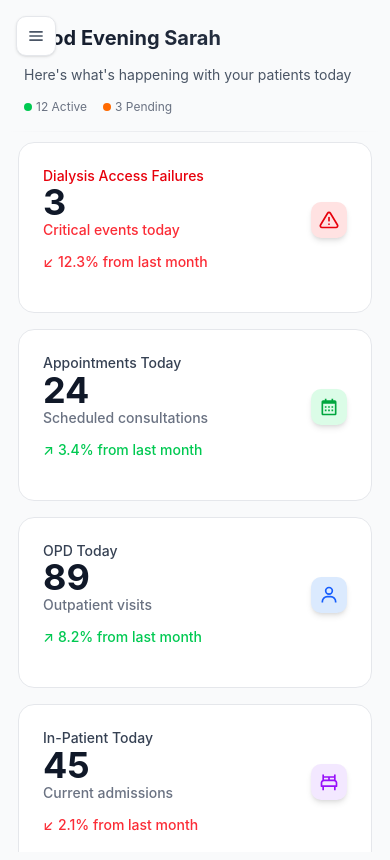
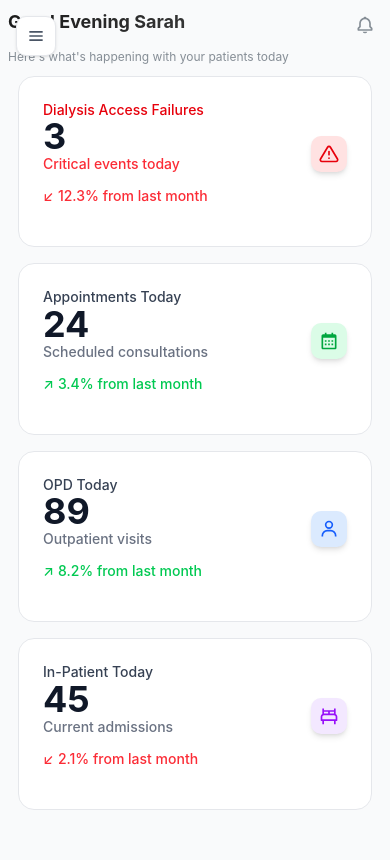
Before and after one commit to kibochamark/tac-client, a Next.js app: page /dashboard in a window 390 px wide. Built offline with nearby package versions, Linux system fonts and the light colour scheme.

Commit message:
refactor: update components to use Mantine for improved styling and responsiveness; enhance layout and accessibility of buttons, tables, and headers

```diff
--- a/src/components/add-patient-button.tsx
+++ b/src/components/add-patient-button.tsx
@@ -1,5 +1,6 @@
 // components/AddPatientButton.tsx
 import React from 'react'
+import { Button, Text } from '@mantine/core'
 import { BiPlus } from 'react-icons/bi'
 
 interface AddPatientButtonProps {
@@ -9,19 +10,27 @@ interface AddPatientButtonProps {
 }
 
 export const AddPatientButton = ({ isCollapsed, isMobile, onClick }: AddPatientButtonProps) => {
-  const baseBtnClasses = "w-full flex items-center rounded-full p-4 transition-all duration-200"
-  const collapsed = (isCollapsed && !isMobile) ? 'justify-center' : 'space-x-3'
-
   return (
-    <div className="p-2">
-      <button
-        onClick={onClick}
-        className={`${baseBtnClasses} ${collapsed} bg-gradient-to-r from-green-300 to-blue-500 via-cyan-500 hover:bg-green-700 text-white`}
-        title={(isCollapsed && !isMobile) ? 'Add Patient' : undefined}
-      >
-        <BiPlus className="w-5 h-5 flex-shrink-0" />
-        {(!isCollapsed || isMobile) && <span className="text-sm font-medium">Add Patient</span>}
-      </button>
-    </div>
+    <Button
+      onClick={onClick}
+      variant="filled"
+      color="green"
+      size="md"
+      fullWidth
+      justify={isCollapsed && !isMobile ? 'center' : 'flex-start'}
+      leftSection={<BiPlus size={20} />}
+      title={(isCollapsed && !isMobile) ? 'Add Patient' : undefined}
+      style={{
+        height: 'auto',
+        padding: '12px 16px',
+        background: 'linear-gradient(135deg, #4ade80 0%, #06b6d4 50%, #3b82f6 100%)',
+      }}
+    >
+      {(!isCollapsed || isMobile) && (
+        <Text size="sm" fw={500} style={{ flex: 1 }} ta="left">
+          Add Patient
+        </Text>
+      )}
+    </Button>
   )
 }
--- /dev/null
+++ b/src/components/badge.tsx
@@ -0,0 +1,68 @@
+// components/Badge.tsx
+import React from 'react'
+
+interface BadgeProps {
+  count: number
+  variant?: 'default' | 'notification' | 'active' | 'inactive'
+  size?: 'sm' | 'md' | 'lg'
+  className?: string
+}
+
+export const Badge = ({
+  count,
+  variant = 'default',
+  size = 'sm',
+  className = ''
+}: BadgeProps) => {
+  const baseClasses = "rounded-full font-medium flex-shrink-0"
+
+  const sizeClasses = {
+    sm: "text-xs px-2 py-0.5",
+    md: "text-sm px-2.5 py-1",
+    lg: "text-base px-3 py-1.5"
+  }
+
+  const variantClasses = {
+    default: "bg-gray-100 text-gray-800",
+    notification: "bg-red-100 text-red-800",
+    active: "bg-blue-100 text-blue-800",
+    inactive: "bg-gray-200 text-gray-600"
+  }
+
+//   const activeVariantClasses = {
+//     default: "bg-white/20 text-white",
+//     notification: "bg-red-200/30 text-white",
+//     active: "bg-white/20 text-white",
+//     inactive: "bg-white/20 text-white"
+//   }
+
+  return (
+    <span
+      className={`${baseClasses} ${sizeClasses[size]} ${variantClasses[variant]} ${className}`}
+    >
+      {count}
+    </span>
+  )
+}
+
+export const ActiveBadge = ({
+  count,
+  size = 'sm',
+  className = ''
+}: Omit<BadgeProps, 'variant'>) => {
+  const baseClasses = "rounded-full font-medium flex-shrink-0"
+
+  const sizeClasses = {
+    sm: "text-xs px-2 py-0.5",
+    md: "text-sm px-2.5 py-1",
+    lg: "text-base px-3 py-1.5"
+  }
+
+  return (
+    <span
+      className={`${baseClasses} ${sizeClasses[size]} bg-white/20 text-white ${className}`}
+    >
+      {count}
+    </span>
+  )
+}
--- a/src/components/header.tsx
+++ b/src/components/header.tsx
@@ -1,6 +1,8 @@
 'use client';
 
+import { ActionIcon, Avatar, Box, Group, Stack, Text } from '@mantine/core';
 import React from 'react';
+import { BiBell } from 'react-icons/bi';
 
 interface DashboardHeaderProps {
   username: string;
@@ -8,6 +10,7 @@ interface DashboardHeaderProps {
   time?: string;
   description?: string;
   showGreeting?: boolean;
+  notificationCount?: number;
 }
 
 const getGreeting = () => {
@@ -23,6 +26,7 @@ const DashboardHeader: React.FC<DashboardHeaderProps> = ({
   time,
   description,
   showGreeting = false,
+
 }) => {
   const greeting = `${getGreeting()} ${username}`;
 
@@ -41,58 +45,95 @@ const DashboardHeader: React.FC<DashboardHeaderProps> = ({
     description || `Here's what's happening with your patients today`;
 
   return (
-    <>
-      <div className="px-4 sm:px-6 lg:px-8">
-        <div className="py-4 sm:py-6">
-          <div className="flex items-start justify-between gap-4">
-            {/* Left Section */}
-            <div className="flex items-start space-x-3 sm:space-x-4 min-w-0 flex-1">
-              <div className="min-w-0 flex-1 -mt-2">
-                {showGreeting ? (
-                  <h1 className="text-xl sm:text-2xl lg:text-3xl font-bold bg-gradient-to-r from-gray-900 to-gray-700 bg-clip-text text-transparent mb-1 py-2">
-                    {greeting}
-                  </h1>
-                ) : (
-                  <h1 className="text-xl sm:text-2xl lg:text-3xl font-bold bg-gradient-to-r from-gray-900 to-gray-700 bg-clip-text text-transparent mb-1 py-2">
-                    {username}
-                  </h1>
-                )}
-                <p className="text-sm sm:text-base text-gray-600 leading-relaxed">
-                  {paragraph}
-                </p>
+    // <Container fluid px={{ base: 'md', sm: 'md', lg: 'sm' }} py={{ base: 'md', sm: 'lg' }}>
+      <Group justify="space-between" align="flex-start" gap="md" wrap="nowrap">
+        {/* Left Section */}
+        <Box style={{ flex: 1, minWidth: 0 }}>
+          <Stack gap="xs">
+            <Text
+              size="xl"
+              fw={700}
+              style={{
+                background: 'linear-gradient(90deg, #1a1a1a 0%, #4a4a4a 100%)',
+                WebkitBackgroundClip: 'text',
+                WebkitTextFillColor: 'transparent',
+                backgroundClip: 'text',
+              }}
+              visibleFrom="sm"
+            >
+              {showGreeting ? greeting : username}
+            </Text>
 
-                {/* Mobile-only quick stats */}
-                <div className="mt-3 flex items-center space-x-4 text-xs text-gray-500 sm:hidden">
-                  <span className="flex items-center">
-                    <div className="w-2 h-2 bg-green-500 rounded-full mr-1"></div>
-                    12 Active
-                  </span>
-                  <span className="flex items-center">
-                    <div className="w-2 h-2 bg-orange-500 rounded-full mr-1"></div>
-                    3 Pending
-                  </span>
-                </div>
-              </div>
-            </div>
+            <Text size="sm" c="dimmed" style={{ lineHeight: 1.6 }} visibleFrom="sm">
+              {paragraph}
+            </Text>
 
-            {/* Right Section - Hidden on mobile */}
-            <div className="hidden lg:flex items-center space-x-4">
-              <div className="text-right">
-                <h3 className="text-sm font-medium text-gray-900">{currentDate}</h3>
-                <p className="text-xs text-gray-500">{currentTime}</p>
-              </div>
+            <Text
+              size="lg"
+              fw={700}
+              style={{
+                background: 'linear-gradient(90deg, #1a1a1a 0%, #4a4a4a 100%)',
+                WebkitBackgroundClip: 'text',
+                WebkitTextFillColor: 'transparent',
+                backgroundClip: 'text',
+              }}
+              hiddenFrom="sm"
+            >
+              {showGreeting ? greeting : username}
+            </Text>
 
-              <div className="w-10 h-10 bg-gradient-to-br from-purple-500 to-blue-500 rounded-full flex items-center justify-center text-white font-semibold shadow-lg">
-                {username.charAt(0).toUpperCase()}
-              </div>
-            </div>
-          </div>
-        </div>
-      </div>
+            <Text size="xs" c="dimmed" style={{ lineHeight: 1.6 }} hiddenFrom="sm">
+              {paragraph}
+            </Text>
 
-      {/* Mobile Bottom Border Gradient */}
-      <div className="md:hidden h-px bg-gradient-to-r from-transparent via-gray-200 to-transparent"></div>
-    </>
+            {/* Mobile-only quick stats */}
+            <Group gap="lg" visibleFrom="sm" hidden>
+              <Group gap="xs">
+                <Box w={8} h={8} bg="green" style={{ borderRadius: '50%' }} />
+                <Text size="xs" c="dimmed">12 Active</Text>
+              </Group>
+              <Group gap="xs">
+                <Box w={8} h={8} bg="orange" style={{ borderRadius: '50%' }} />
+                <Text size="xs" c="dimmed">3 Pending</Text>
+              </Group>
+            </Group>
+          </Stack>
+        </Box>
+
+        {/* Right Section */}
+        <Group gap="md" align="center" hiddenFrom="lg">
+          {/* Mobile notification button */}
+          <ActionIcon
+            variant="subtle"
+            color="gray"
+            size="lg"
+            radius="xl"
+          >
+            <BiBell size={20} />
+          </ActionIcon>
+        </Group>
+
+        <Group gap="md" align="center" visibleFrom="lg">
+          <Stack gap={0} align="flex-end">
+            <Text size="sm" fw={500} c="dark">
+              {currentDate}
+            </Text>
+            <Text size="xs" c="dimmed">
+              {currentTime}
+            </Text>
+          </Stack>
+
+          <Avatar
+            size="lg"
+            radius="xl"
+            gradient={{ from: 'purple', to: 'blue', deg: 45 }}
+            color="purple"
+          >
+            {username.charAt(0).toUpperCase()}
+          </Avatar>
+        </Group>
+      </Group>
+    // </Container>
   );
 };
 
--- a/src/components/notification-button.tsx
+++ b/src/components/notification-button.tsx
@@ -1,34 +1,61 @@
 // components/NotificationButton.tsx
 import React from 'react'
+import { Button, Text, Box } from '@mantine/core'
 import { BiBell } from 'react-icons/bi'
+import { Badge } from './badge'
 
 interface NotificationButtonProps {
     isCollapsed: boolean
     isMobile: boolean
     onClick: () => void
     hasNotifications?: boolean
+    count?: number
 }
 
 export const NotificationButton = ({
     isCollapsed,
     isMobile,
     onClick,
-    hasNotifications = true
+    hasNotifications = true,
+    count
 }: NotificationButtonProps) => {
-    const baseBtnClasses = "w-full flex items-center rounded-full p-4 transition-all duration-200"
-    const collapsed = (isCollapsed && !isMobile) ? 'justify-center' : 'space-x-3'
-
     return (
-        <button
+        <Button
             onClick={onClick}
-            className={`${baseBtnClasses} ${collapsed} text-gray-600 hover:bg-gray-100 hover:text-gray-900 relative`}
+            variant="subtle"
+            color="gray"
+            size="md"
+            fullWidth
+            justify={isCollapsed && !isMobile ? 'center' : 'flex-start'}
+            leftSection={<BiBell size={20} />}
+            rightSection={(!isCollapsed || isMobile) && count ? (
+                <Badge count={count} variant="notification" />
+            ) : undefined}
             title={(isCollapsed && !isMobile) ? 'Notifications' : undefined}
+            style={{
+                height: 'auto',
+                padding: '12px 16px',
+                position: 'relative',
+            }}
         >
-            <BiBell className="w-5 h-5 flex-shrink-0" />
-            {(!isCollapsed || isMobile) && <span className="text-sm font-medium flex-1 text-left">Notifications</span>}
-            {hasNotifications && (
-                <div className={`w-2 h-2 bg-red-500 rounded-full ${(isCollapsed && !isMobile) ? 'absolute -top-0.5 -right-0.5' : ''}`} />
+            {(!isCollapsed || isMobile) && (
+                <Text size="sm" fw={500} style={{ flex: 1 }} ta="left">
+                    Notifications
+                </Text>
             )}
-        </button>
+            {hasNotifications && (isCollapsed && !isMobile) && (
+                <Box
+                    style={{
+                        position: 'absolute',
+                        top: 8,
+                        right: 8,
+                        width: 8,
+                        height: 8,
+                        backgroundColor: 'red',
+                        borderRadius: '50%',
+                    }}
+                />
+            )}
+        </Button>
     )
 }
```
Also changed, not shown: src/components/appointments-table.tsx (+25 -23 lines).
